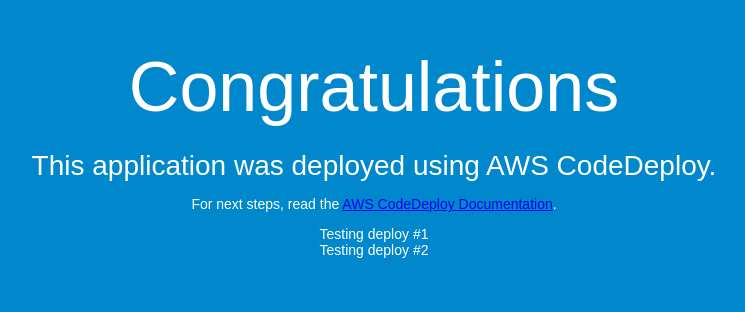
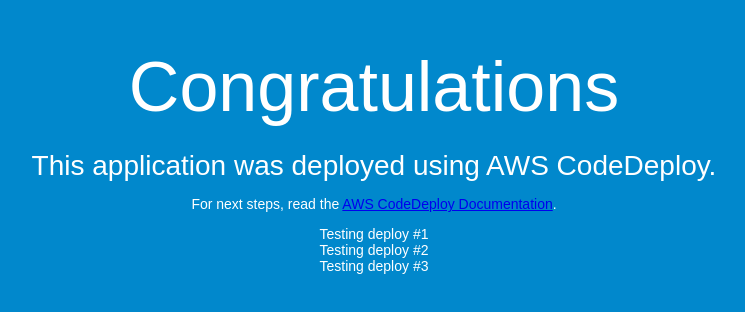
Before and after one commit to Ariana-Franco/CodeDeployGitHubDemo, a plain HTML site: page index.html in a window 1280 px wide. Shown: the whole page, without its empty margins (266-1011 px from the left). Drawn offline with Linux system fonts and the light colour scheme.

Commit message:
Update inddex.html

```diff
--- a/index.html
+++ b/index.html
@@ -31,6 +31,7 @@
     <p>For next steps, read the <a href="http://aws.amazon.com/documentation/codedeploy">AWS CodeDeploy Documentation</a>.</p>
     <div>Testing deploy #1</div>
     <div>Testing deploy #2</div>
+    <div>Testing deploy #3</div>
   </div>
 </body>
 </html>
```
